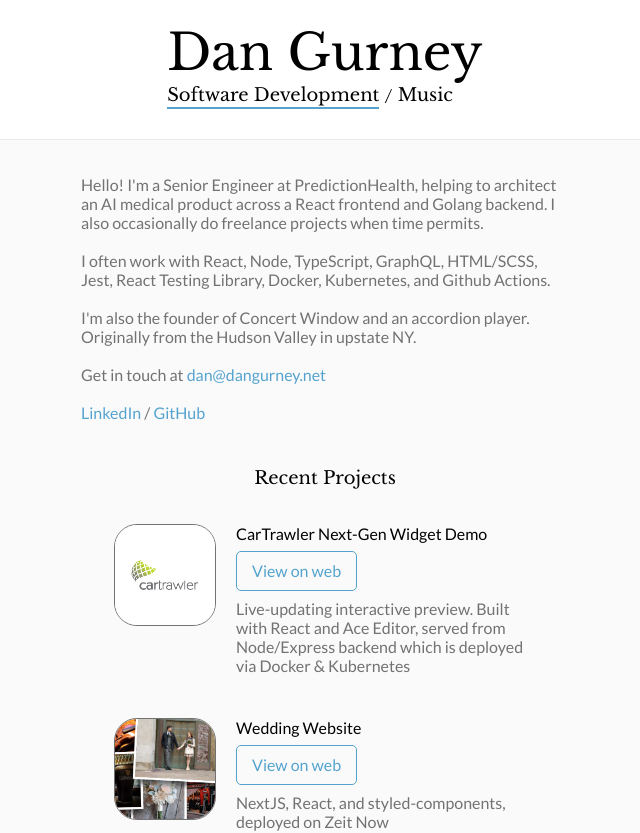
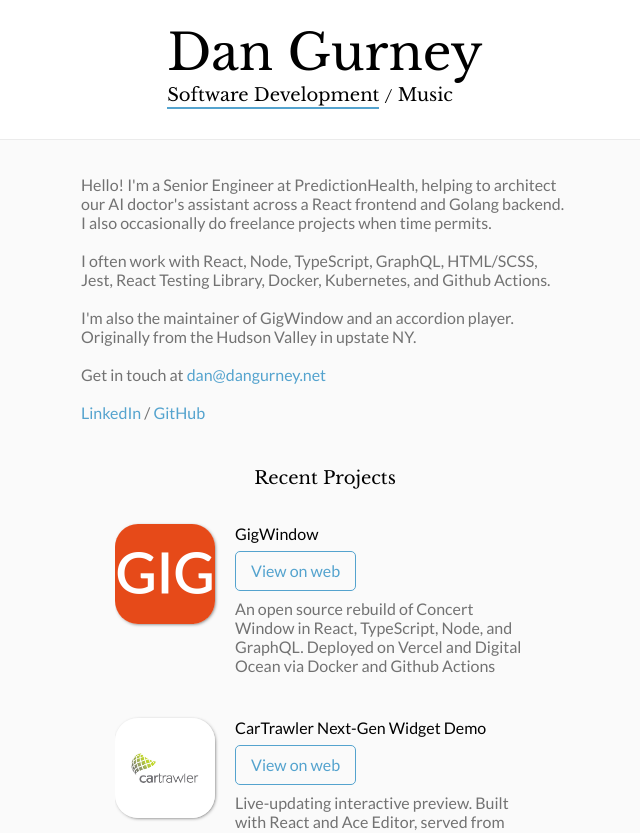
Before and after one commit to dgurns/dgurns.github.io, a React app: page /software in a window 1280 px wide. Shown: the top 833 px of the page, without its empty margins (315-955 px from the left). Built offline with nearby package versions, Linux system fonts and the light colour scheme.

Commit message:
Update link styling. Add GigWindow. Add GigWindow embedded player.

```diff
--- a/src/components/Music.js
+++ b/src/components/Music.js
@@ -24,7 +24,7 @@
   render() {
     const { modalVisible, activeTrack } = this.state;
     return (
-      <div>
+      <div className="music">
         <Modal visible={modalVisible} onClose={this.toggleModal}>
           <div className="modal__audio">
             <audio autoPlay controls controlsList="nodownload">
@@ -33,7 +33,17 @@
           </div>
         </Modal>
 
-        <div className="music">
+        <iframe
+          width="100%"
+          height="100%"
+          src="https://gigwindow.com/embed/dangurney"
+          frameBorder="0"
+          className="music__gig-window"
+        />
+
+        <div className="music__divider" />
+
+        <div className="music__album">
           <div className="music__album-cover" />
           <div className="music__album-description">
             <div>Latest album</div>
--- a/src/components/Software.js
+++ b/src/components/Software.js
@@ -8,15 +8,16 @@
     <div className="software">
       <div className="software__mainDescription">
         Hello! I{"'"}m a Senior Engineer at PredictionHealth, helping to
-        architect an AI medical product across a React frontend and Golang
-        backend. I also occasionally do freelance projects when time permits.
+        architect our AI doctor{"'"}s assistant across a React frontend and
+        Golang backend. I also occasionally do freelance projects when time
+        permits.
         <br />
         <br />
         I often work with React, Node, TypeScript, GraphQL, HTML/SCSS, Jest,
         React Testing Library, Docker, Kubernetes, and Github Actions.
         <br />
-        <br />I{"'"}m also the founder of Concert Window and an accordion
-        player. Originally from the Hudson Valley in upstate NY.
+        <br />I{"'"}m also the maintainer of GigWindow and an accordion player.
+        Originally from the Hudson Valley in upstate NY.
         <br />
         <br />
         Get in touch at <a href="mailto:dan@dangurney.net">dan@dangurney.net</a>
--- a/src/data/projects.js
+++ b/src/data/projects.js
@@ -1,4 +1,14 @@
 export const projects = [
+  {
+    imageFile: 'GigWindow.png',
+    title: 'GigWindow',
+    description:
+      'An open source rebuild of Concert Window in React, TypeScript, Node, and GraphQL. Deployed on Vercel and Digital Ocean via Docker and Github Actions',
+    descriptionLink: '',
+    appStoreLink: '',
+    playStoreLink: '',
+    webLink: 'https://gigwindow.com',
+  },
   {
     imageFile: 'CarTrawler.jpg',
     title: 'CarTrawler Next-Gen Widget Demo',
@@ -8,7 +18,7 @@
     appStoreLink: '',
     playStoreLink: '',
     webLink:
-      'https://config-manager.cartrawler.com/demo/widget?clientId=573004&partnerName=norwegian'
+      'https://config-manager.cartrawler.com/demo/widget?clientId=573004&partnerName=norwegian',
   },
   {
     imageFile: 'WeddingSite.png',
@@ -17,7 +27,7 @@
     descriptionLink: '',
     appStoreLink: '',
     playStoreLink: '',
-    webLink: 'https://christinaanddanswedding.com/'
+    webLink: 'https://christinaanddanswedding.com/',
   },
   {
     imageFile: 'DevilsAdvocate.png',
@@ -28,7 +38,7 @@
     appStoreLink:
       'https://itunes.apple.com/us/app/the-devils-advocate/id1438658597?ls=1&mt=8',
     playStoreLink:
-      'https://play.google.com/store/apps/details?id=com.devilsadvocate'
+      'https://play.google.com/store/apps/details?id=com.devilsadvocate',
   },
   {
     imageFile: 'TouchIcon.png',
@@ -37,7 +47,7 @@
       'Worked with an NYC creative firm to build a React Native in-store experience',
     descriptionLink: '',
     appStoreLink: '',
-    playStoreLink: ''
+    playStoreLink: '',
   },
   {
     imageFile: 'RadioKingston.jpg',
@@ -48,7 +58,7 @@
     appStoreLink:
       'https://itunes.apple.com/us/app/radio-kingston/id1351345738?mt=8',
     playStoreLink:
-      'https://play.google.com/store/apps/details?id=com.radiokingston&hl=en_US'
+      'https://play.google.com/store/apps/details?id=com.radiokingston&hl=en_US',
   },
   {
     imageFile: 'GoGladys.jpg',
@@ -58,7 +68,7 @@
     descriptionLink: '',
     appStoreLink: '',
     playStoreLink: '',
-    webLink: 'https://www.gogladys.com/'
+    webLink: 'https://www.gogladys.com/',
   },
   {
     imageFile: 'i123.png',
@@ -69,7 +79,7 @@
     appStoreLink:
       'https://itunes.apple.com/us/app/inspector123/id1269271714?ls=1&mt=8',
     playStoreLink:
-      'https://play.google.com/store/apps/details?id=com.inspector123'
+      'https://play.google.com/store/apps/details?id=com.inspector123',
   },
   {
     imageFile: 'Fed.png',
@@ -79,7 +89,7 @@
     appStoreLink:
       'https://itunes.apple.com/us/app/fed-career-re-training-for-millennials/id1246455050?ls=1&mt=8',
     playStoreLink:
-      'https://play.google.com/store/apps/details?id=com.millennialjobs'
+      'https://play.google.com/store/apps/details?id=com.millennialjobs',
   },
   {
     imageFile: 'LivingSketchbook2.png',
@@ -89,7 +99,7 @@
       'https://about.udemy.com/students/entrepreneurial-music-lover-finds-his-groove-building-mobile-apps/',
     appStoreLink: 'https://appsto.re/us/hLg0ib.i',
     playStoreLink:
-      'https://play.google.com/store/apps/details?id=com.livingsketchbook2'
+      'https://play.google.com/store/apps/details?id=com.livingsketchbook2',
   },
   {
     imageFile: 'LivingSketchbook1.png',
@@ -100,7 +110,7 @@
     appStoreLink:
       'https://itunes.apple.com/us/app/living-sketchbook-vol-1-boyhood-home/id1209783393?ls=1&mt=8',
     playStoreLink:
-      'https://play.google.com/store/apps/details?id=com.livingsketchbook1'
+      'https://play.google.com/store/apps/details?id=com.livingsketchbook1',
   },
   {
     imageFile: 'GurneyJourney.jpg',
@@ -110,6 +120,6 @@
     appStoreLink:
       'https://itunes.apple.com/us/app/gurney-journey/id1179475898?ls=1&mt=8',
     playStoreLink:
-      'https://play.google.com/store/apps/details?id=com.gurneyjourney'
-  }
+      'https://play.google.com/store/apps/details?id=com.gurneyjourney',
+  },
 ];
--- a/src/styles/_global.scss
+++ b/src/styles/_global.scss
@@ -35,6 +35,7 @@
   text-decoration: none;
   &:hover {
     cursor: pointer;
+    text-decoration: underline;
   }
 }
 
@@ -44,4 +45,9 @@
   display: block;
   padding: 9px 15px 10px;
   width: fit-content;
+  &:hover {
+    border: 1px solid darken($blue-color, 25%);
+    color: darken($blue-color, 25%);
+    text-decoration: none;
+  }
 }
--- a/src/styles/_header.scss
+++ b/src/styles/_header.scss
@@ -33,6 +33,7 @@
   &:hover {
     border-bottom: 2px solid $light-gray-color;
     cursor: pointer;
+    text-decoration: none;
   }
 }
 
--- a/src/styles/_music.scss
+++ b/src/styles/_music.scss
@@ -1,9 +1,33 @@
 .music {
+  align-items: center;
   display: flex;
   flex: 1;
+  flex-direction: column;
+  justify-content: flex-start;
+  margin: 0 auto;
+  max-width: 853px;
+  padding: 0px 30px 60px;
+}
+
+.music__gig-window {
+  height: 360px;
+  width: 100%;
+}
+
+.music__divider {
+  background-color: $light-gray-color;
+  height: 1px;
+  margin-bottom: 40px;
+  margin-top: 40px;
+  width: 100%;
+}
+
+.music__album {
+  display: flex;
+  flex: 1;
+  flex-direction: row;
   flex-wrap: wrap;
   justify-content: center;
-  padding: 0px 30px 60px;
 }
 
 .music__album-cover {
@@ -16,7 +40,7 @@
   margin-right: 25px;
   width: 428px;
   @include mobile {
-    height: 100vw * .85;
+    height: 100vw * 0.85;
     margin-right: 0px;
     width: 100%;
   }
--- a/src/styles/_project.scss
+++ b/src/styles/_project.scss
@@ -20,8 +20,8 @@
   display: inline;
   overflow: hidden;
   float: left;
-  border: 1px solid $gray-color;
   border-radius: 23px;
+  box-shadow: 1px 1px 4px -2px $black-color;
 }
 
 .project__infoContainer {
```
Also changed, not shown: public/images/GigWindow.png (added).
